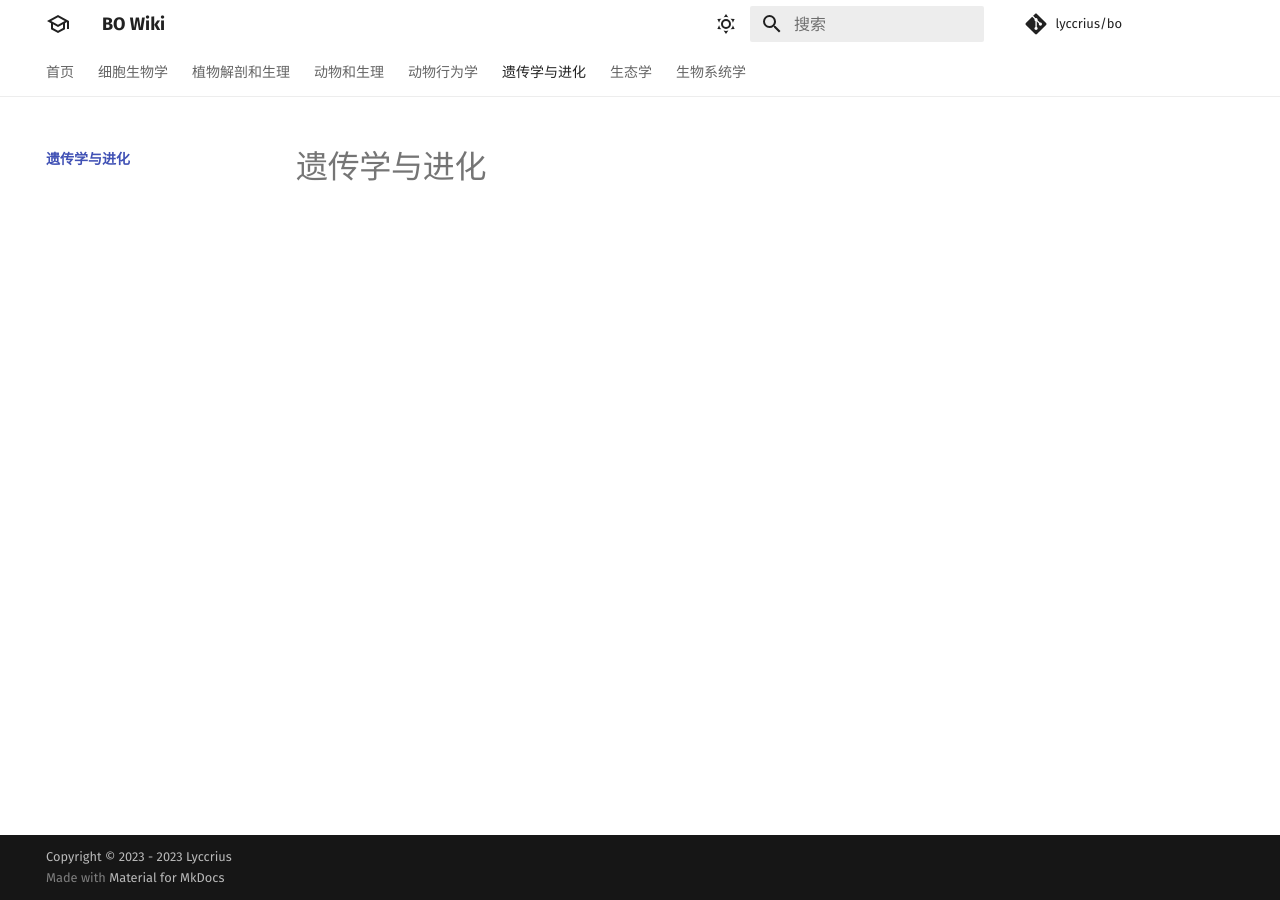
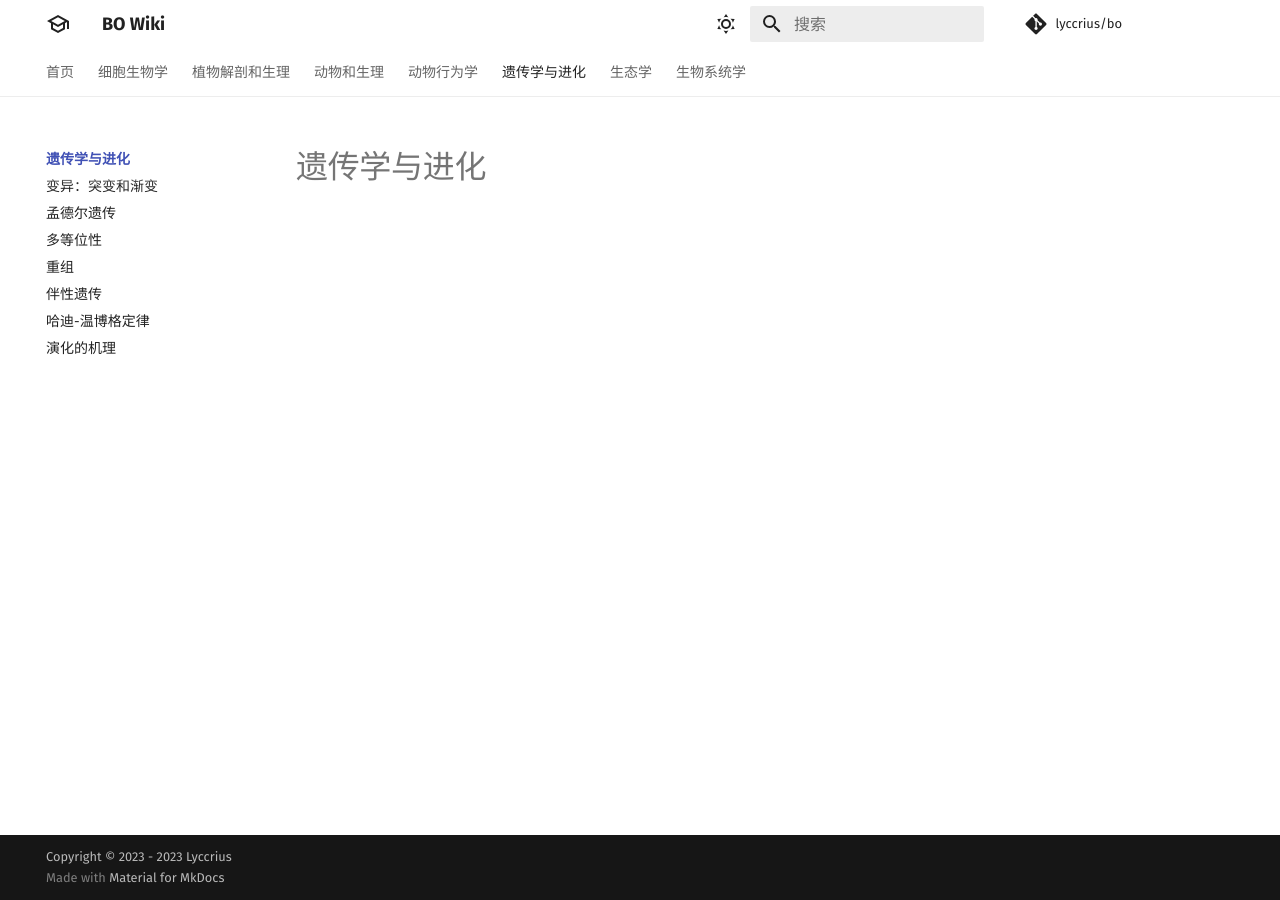
Before and after one commit to lyccrius/bo, an MkDocs documentation site: the page built from docs/genetics-and-evolution/index.md, in a window 1280 px wide. Built offline with MkDocs 1.6.1 and Material for MkDocs 9.7.7, drawn with Linux system fonts in a browser that asks for light colours; nearby versions of some CDN libraries; library files that are not in the unit come from our copies; comment, search, counter and statistics services are not loaded; part of the change alters nothing that is shown.

Commit message:
遗传学与进化

```diff
--- a/mkdocs.yml
+++ b/mkdocs.yml
@@ -70,6 +70,13 @@ nav:
     - ethology/index.md
   - 遗传学与进化:
     - genetics-and-evolution/index.md
+    - 变异：突变和渐变: genetics-and-evolution/mutation.md
+    - 孟德尔遗传: genetics-and-evolution/mendelian-inheritance.md
+    - 多等位性: genetics-and-evolution/multi-allelic.md
+    - 重组: genetics-and-evolution/recombination.md
+    - 伴性遗传: genetics-and-evolution/sex-linked-inheritance.md
+    - 哈迪-温博格定律: genetics-and-evolution/hardy-weinberg-principle.md
+    - 演化的机理: genetics-and-evolution/evolution-mechanism.md
   - 生态学:
     - ecology/index.md
   - 生物系统学:
```
Also changed, not shown: docs/genetics-and-evolution/evolution-mechanism.md (added), docs/genetics-and-evolution/hardy-weinberg-principle.md (added), docs/genetics-and-evolution/mendelian-inheritance.md (added), docs/genetics-and-evolution/multi-allelic.md (added), docs/genetics-and-evolution/mutation.md (added), docs/genetics-and-evolution/recombination.md (added), docs/genetics-and-evolution/sex-linked-inheritance.md (added).
